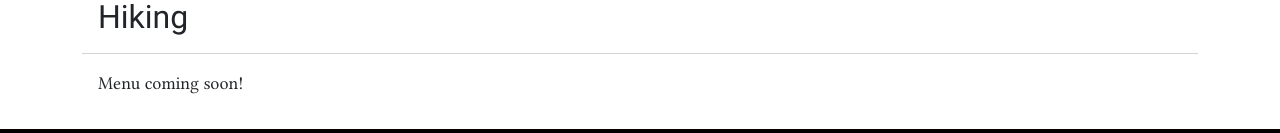
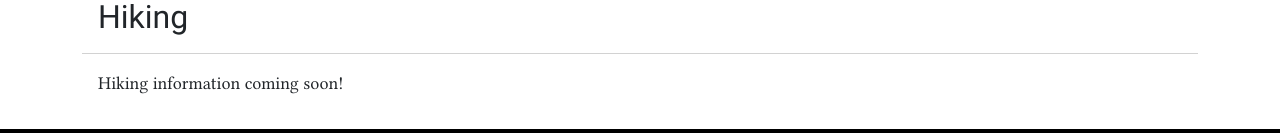
Before and after one commit to MikeColetta/nuttlettawedding, a React (Create React App) app: page /Recreation in a window 1280 px wide. Shown: the part 1366-1499 px from the top of the page. Built offline with nearby package versions, Linux system fonts and the light colour scheme.

Commit message:
Setup gh-pages

```diff
--- a/package.json
+++ b/package.json
@@ -1,5 +1,6 @@
 {
   "name": "nuttletta-wedding",
+  "homepage": "https://MikeColetta.github.io/nuttlettawedding",
   "version": "0.1.0",
   "private": true,
   "dependencies": {
@@ -11,6 +12,7 @@
     "@testing-library/react": "^13.3.0",
     "@testing-library/user-event": "^13.5.0",
     "bootstrap": "^5.2.0",
+    "gh-pages": "^4.0.0",
     "leaflet": "^1.8.0",
     "react": "^18.2.0",
     "react-bootstrap": "^2.4.0",
@@ -20,6 +22,8 @@
     "web-vitals": "^2.1.4"
   },
   "scripts": {
+    "predeploy": "npm run build",
+    "deploy": "gh-pages -d build",
     "start": "react-scripts start",
     "build": "react-scripts build",
     "test": "react-scripts test",
--- a/src/pages/Recreation.js
+++ b/src/pages/Recreation.js
@@ -39,7 +39,7 @@ class Recreation extends React.Component {
                             <h2>Hiking</h2>
                         </Card.Header>
                         <Card.Body>
-                            <p>Menu coming soon!</p>
+                            <p>Hiking information coming soon!</p>
                         </Card.Body>
                     </Card>
                 </Container>
```
Also changed, not shown: 1 other file (tests, documents, lock files or other folders).
